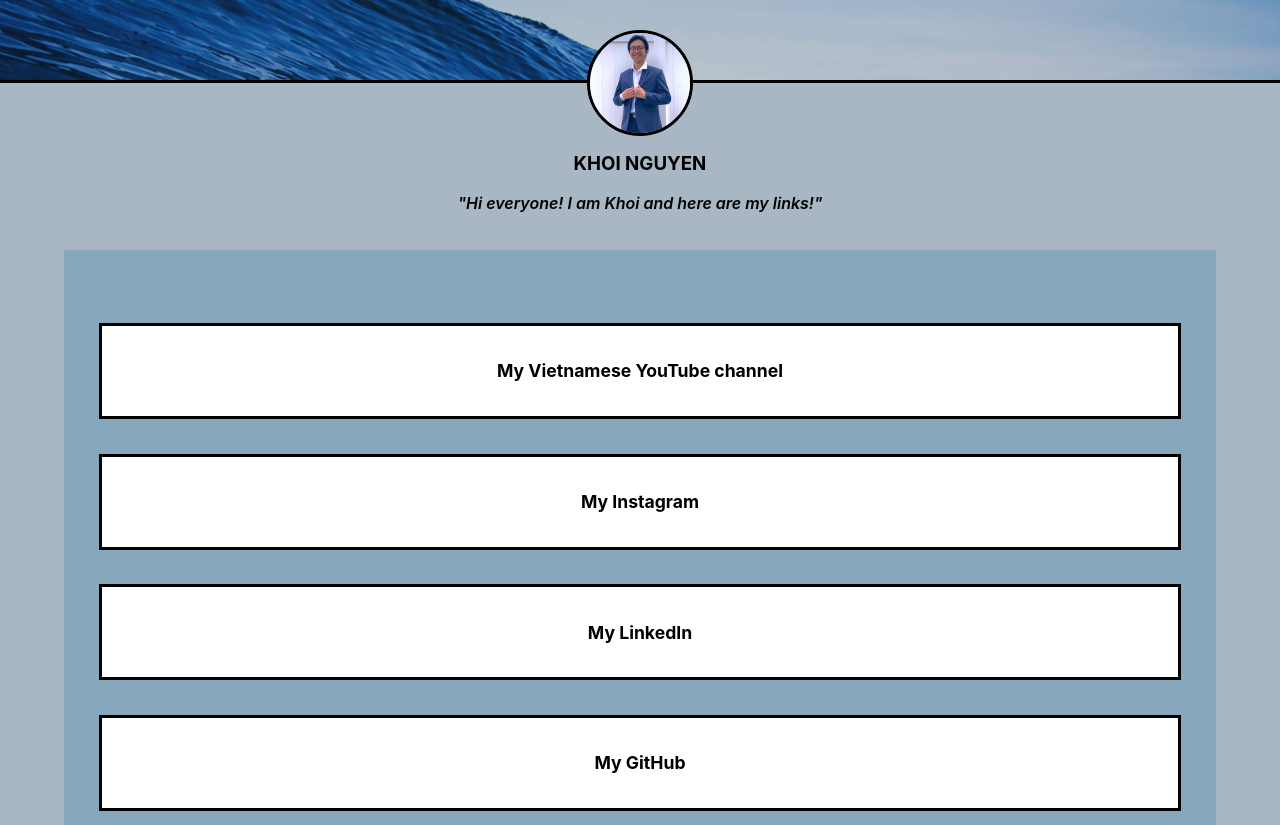
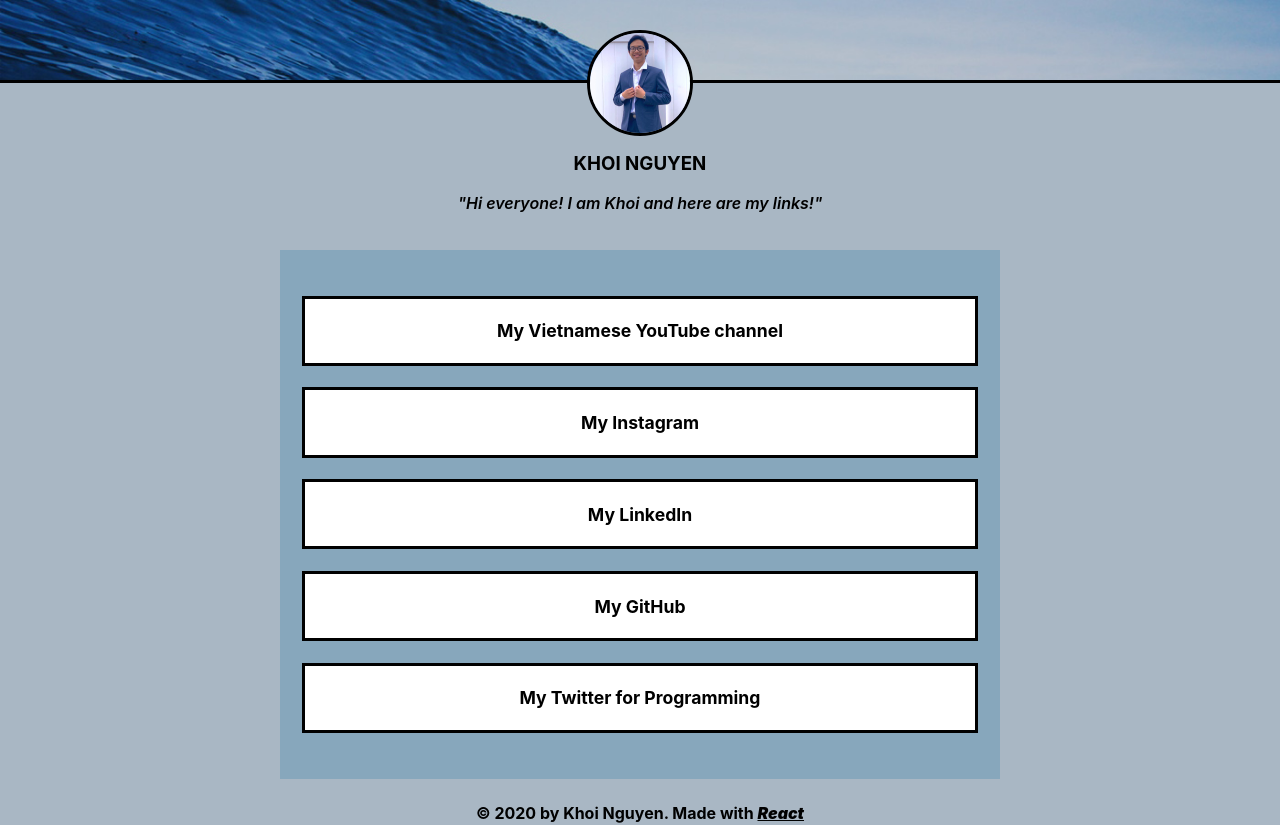
Before and after one commit to KhoiUna/khoilinks, a React (Create React App) app: page / in a window 1280 px wide. Shown: the top 825 px of the page. Built offline with nearby package versions, Linux system fonts and the light colour scheme.

Commit message:
update Links style

```diff
--- a/src/App.css
+++ b/src/App.css
@@ -28,6 +28,10 @@ body {
 }
 
 /* Style Links */
+.Links {
+  max-width: 50rem;
+  margin: auto;
+}
 .Links .link-boxes-container {
   margin: 170px 5% 3% 5%;
   background-color: #87a7bc;
```
